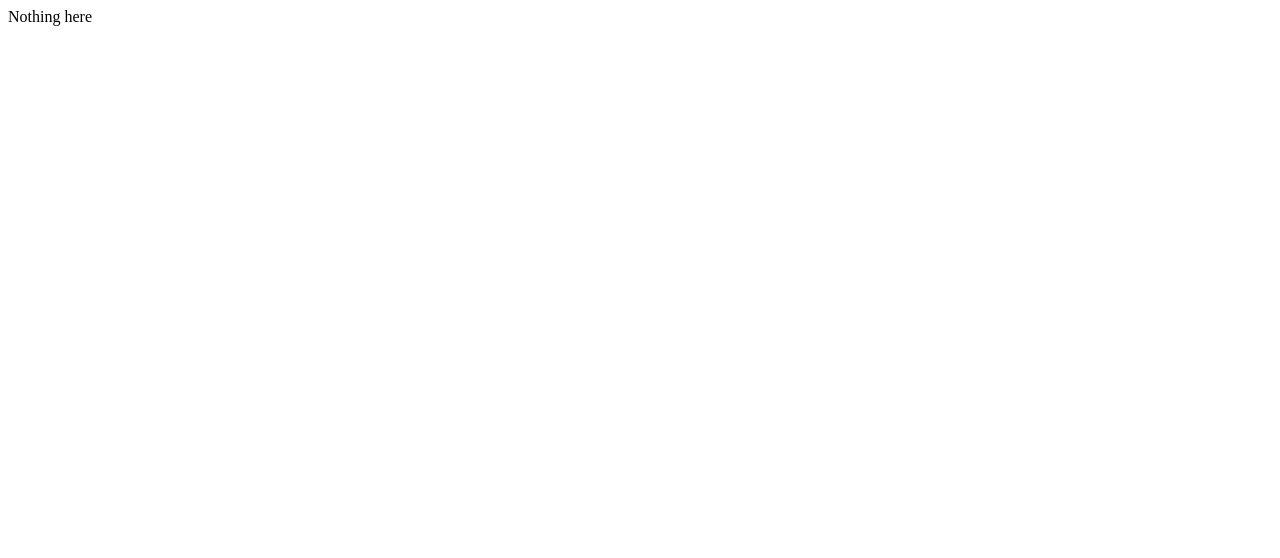
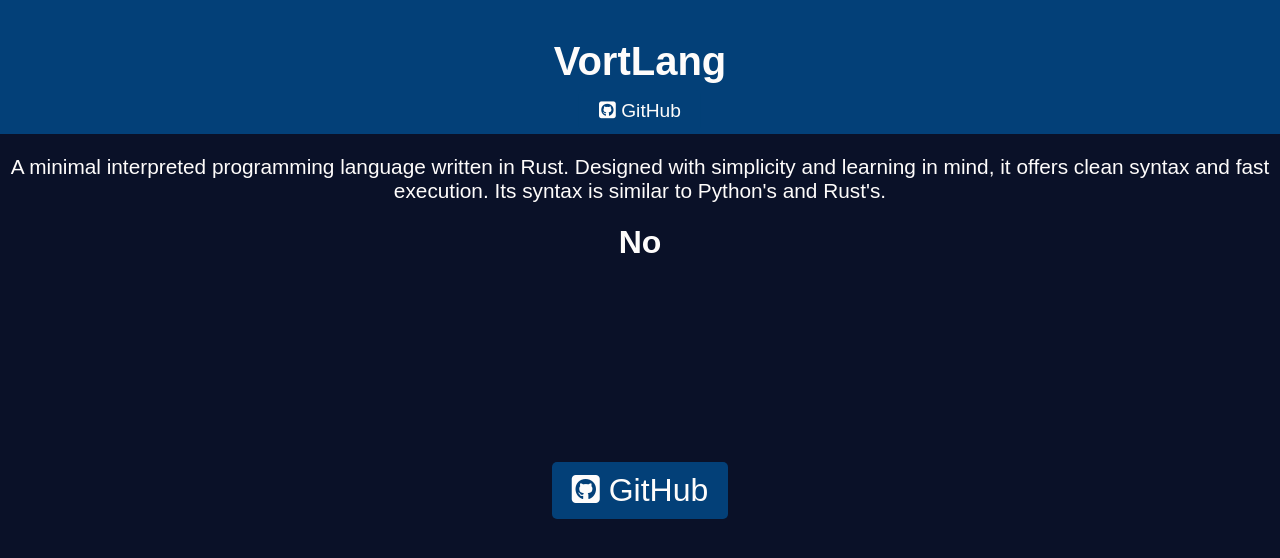
Before and after one commit to VortTeam/VortLang, a plain HTML site: page web/index.html in a window 1280 px wide. Drawn offline with Linux system fonts and the light colour scheme.

Commit message:
Pls contribute

```diff
--- a/web/index.html
+++ b/web/index.html
@@ -1 +1,98 @@
-<p>Nothing here</p>
+<!-- Pls dont even talk about this shit and contribite!!!!! -->
+
+<!DOCTYPE html>
+<html lang="en">
+<head>
+    <meta charset="UTF-8">
+    <meta name="viewport" content="width=device-width, initial-scale=1.0">
+    <title>VortLang</title>
+    <link rel="stylesheet" href="https://cdnjs.cloudflare.com/ajax/libs/font-awesome/6.7.2/css/all.min.css">
+    <link rel="icon" href="favicon.ico" type="image/x-icon">
+</head>
+<body>
+    <style>
+        :root {
+    --primary-color: #034078;
+    --secondary-color: #001F54;
+    --background-color: #0A1128;
+    --text-color: #FEFCFB;
+}
+
+body {
+    font-family: Arial, sans-serif;
+    background-color: var(--background-color);
+    color: var(--text-color);
+    margin: 0;
+    padding: 0;
+    display: flex;
+    justify-content: center;
+    height: 100vh;
+}
+
+main {
+    text-align: center;
+}
+
+header {
+    background-color: var(--primary-color);
+    padding: 12px;
+    width: 98.8vw;
+    position: relative;
+    left: 50%;
+    transform: translateX(-50%);
+}
+
+header h1 {
+    font-size: 2.5rem;
+    margin-bottom: 1rem;
+}
+
+a {
+    position: relative;
+    color: var(--text-color);
+    text-decoration: none;
+    font-size: 1.2rem;
+    background-color: var(--primary-color);
+    padding: 10px 20px;
+    border-radius: 5px;
+}
+a:hover {
+    background-color: var(--secondary-color);
+    transition: background-color 0.3s ease;
+}
+.github {
+    margin-bottom: 16px;
+}
+.description {
+font-size: 1.3rem;
+}
+
+.gh {
+    position: relative;
+    color: var(--text-color);
+    text-decoration: none;
+    font-size: 2rem;
+    background-color: var(--primary-color);
+    padding: 10px 20px;
+    border-radius: 5px;
+    margin-top: 20px;
+    display: inline-block;
+    justify-content: center;
+    align-items: center;
+    top: 20%;
+}
+
+    </style>
+    <main>
+        <header>
+            <h1>VortLang</h1>
+                <a href="https://github.com/vortteam/VortLang" target="_blank" aria-label="VortLang GitHub Repository" class="github"><i class="fa-brands fa-square-github"></i> GitHub </a>
+        </header>
+        <div class="description">
+            <p>A minimal interpreted programming language written in Rust. Designed with simplicity and learning in mind, it offers clean syntax and fast execution. Its syntax is similar to Python's and Rust's.</p>
+        </div>
+        <h1>No</h1>
+        <a class="gh" href="https://github.com/vortteam/VortLang" target="_blank" aria-label="VortLang GitHub Repository"><i class="fa-brands fa-square-github"></i> GitHub </a>
+    </main>
+</body>
+</html>
```
